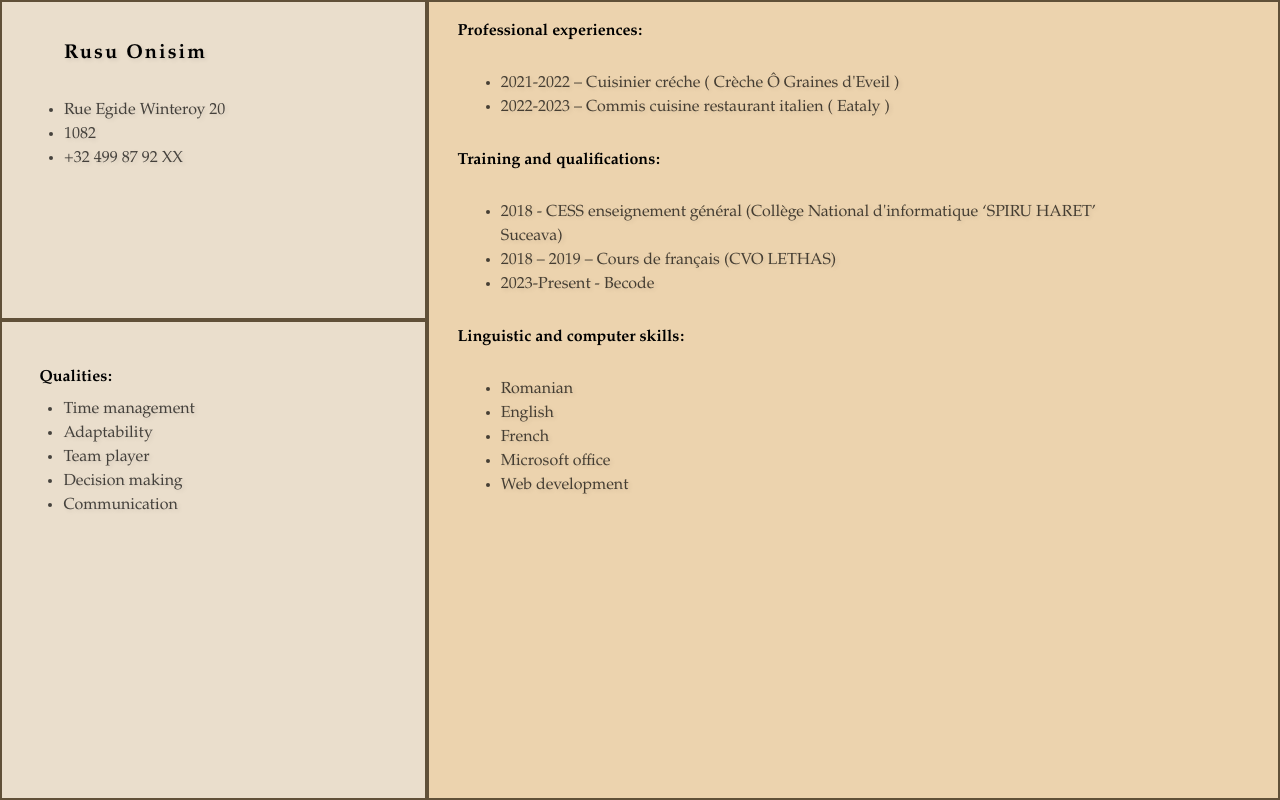
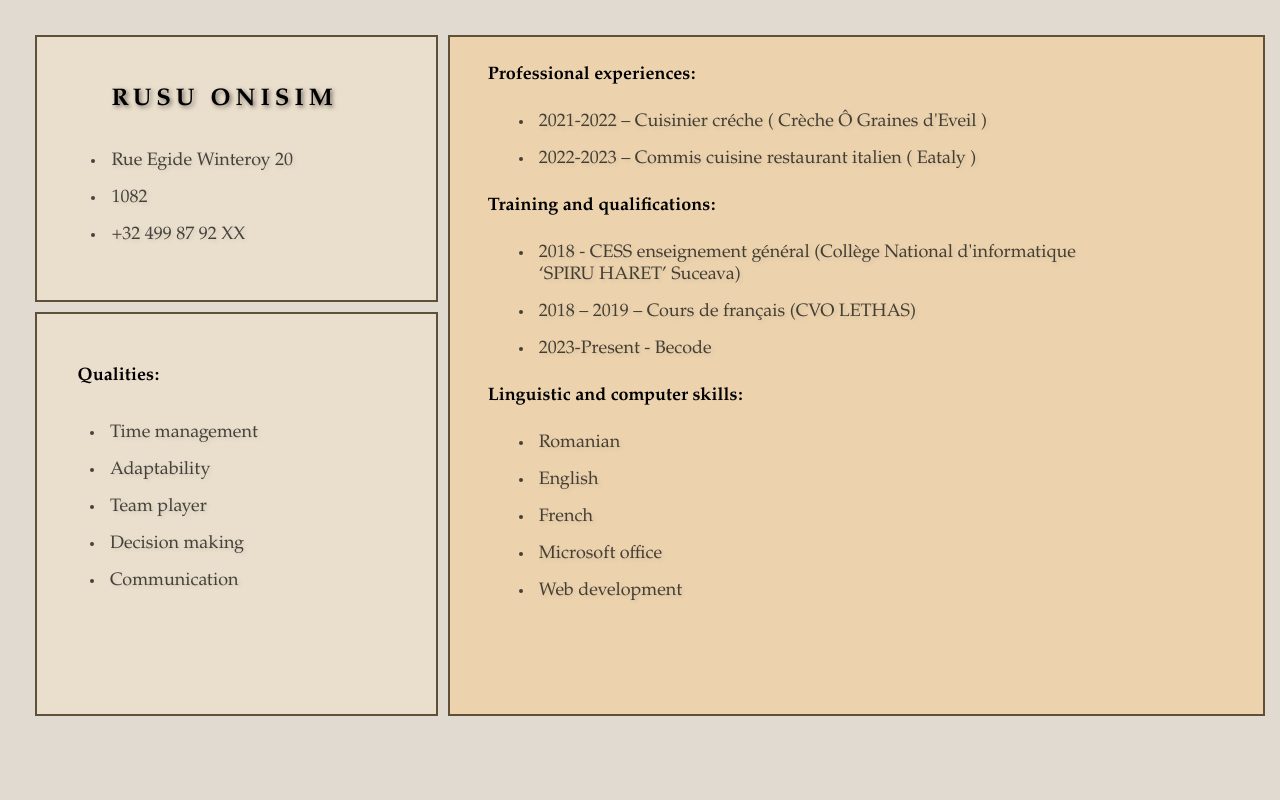
Before and after one commit to RusuOnisim/C.V., a plain HTML site: page index.html in a window 1280 px wide. Drawn offline with Linux system fonts and the light colour scheme.

Commit message:
boss work

```diff
--- a/index.html
+++ b/index.html
@@ -2,9 +2,9 @@
 <html lang="en">
   <head>
     <meta charset="UTF-8" />
-    <meta name="viewport" content="width=device-width, initial-scale=1.0" />
+    <meta name="viewport" content="width=device-width, initial-scale=1.0">
     <title>Curriculum Vitae</title>
-    <link rel="stylesheet" href="style.css" />
+    <link rel="stylesheet" href="style.css">
   </head>
   <body>
     <section class="parent">
--- a/style.css
+++ b/style.css
@@ -1,12 +1,14 @@
 * {
-  margin: 0;
-  padding: 0;
+  margin: 5px;
+  padding: 5px;
+
 }
 body {
-  width: 100vw;
-  height: 100vh;
+  width: 100%;
+  height: 100%;
   font-family: Garamond, sans-serif;
-  font-size: 16px;
+  font-size: 18px;
+  background-color: #e1dad0;
 }
 
 .parent {
@@ -16,7 +18,7 @@ body {
   grid-column-gap: 0px;
   grid-row-gap: 0px;
   border: 2px rgba(0, 0, 0, 0.3);
-  height: 100%;
+
 }
 
 .s1 {
@@ -25,16 +27,18 @@ body {
   text-align: left;
   padding-left: 11%;
   padding-top: 2%;
-  line-height: 1.5;
+  padding-bottom: 8%;
+
+
 }
 .s2 {
   grid-area: 1 / 3 / 6 / 7;
   background-color: #ecd3ae;
   text-align: left;
   padding-top: 2%;
-  font-size: 1rem;
   padding-right: 15%;
-  line-height: 1.5;
+  padding-bottom: 8%;
+
 }
 
 .s3 {
@@ -42,22 +46,21 @@ body {
   background-color: #eadecc;
   text-align: left;
   padding-top: 10%;
-  font-size: 1rem;
   padding-left: 5%;
-  line-height: 1.5;
+  padding-bottom: 8%;
+
 }
 
 .exp,
 .dip,
 .lang-it {
-  padding-top: 1.9%;
-  padding-bottom: 4%;
+
   padding-left: 10%;
   color: rgba(0, 0, 0, 0.7);
   text-shadow: 2px 2px 4px rgba(0, 0, 0, 0.1);
 }
 .pep {
-  padding-bottom: 2%;
+
   padding-left: 4%;
   font-weight: bold;
 }
@@ -65,10 +68,11 @@ body {
 .name {
   padding-bottom: 8%;
   padding-top: 8%;
-  letter-spacing: 2px;
-  text-shadow: 2px 2px 4px rgba(0, 0, 0, 0.1);
+  letter-spacing: 5px;
+  text-shadow: 2px 2px 4px rgba(0, 0, 0, 0.5);
   color: rgba(0, 0, 0, 1);
-
+  font-size: 1.5rem;
+  text-transform: uppercase;
 }
 .bio {
   padding-left: 4%;
@@ -76,14 +80,13 @@ body {
   text-shadow: 2px 2px 4px rgba(0, 0, 0, 0.1);
 }
 .qual {
+  padding-top:4%;
   padding-bottom: 2%;
   padding-left: 10%;
   color: rgba(0, 0, 0, 0.7);
   text-shadow: 2px 2px 4px rgba(0, 0, 0, 0.1);
 }
-.name {
-  font-size: 1.25rem;
-}
+
 
 @media (max-width: 600px) {
   .parent {
@@ -103,7 +106,6 @@ body {
     line-height: 1.5;
     display: block;
     align-items: initial;
-
   }
 
   .s2 {
@@ -133,7 +135,7 @@ body {
     text-align: left;
     font-size: 1.125rem;
     padding-top: 5%;
-    padding-bottom: 5%;
+
   }
   .name {
     padding-bottom: 10%;
@@ -150,7 +152,7 @@ body {
   color: rgba(0, 0, 0, 0.7);
 }
 .qual {
-  padding-bottom: 2%;
+
   padding-left: 10%;
   color: rgba(0, 0, 0, 0.7);
 }
```
